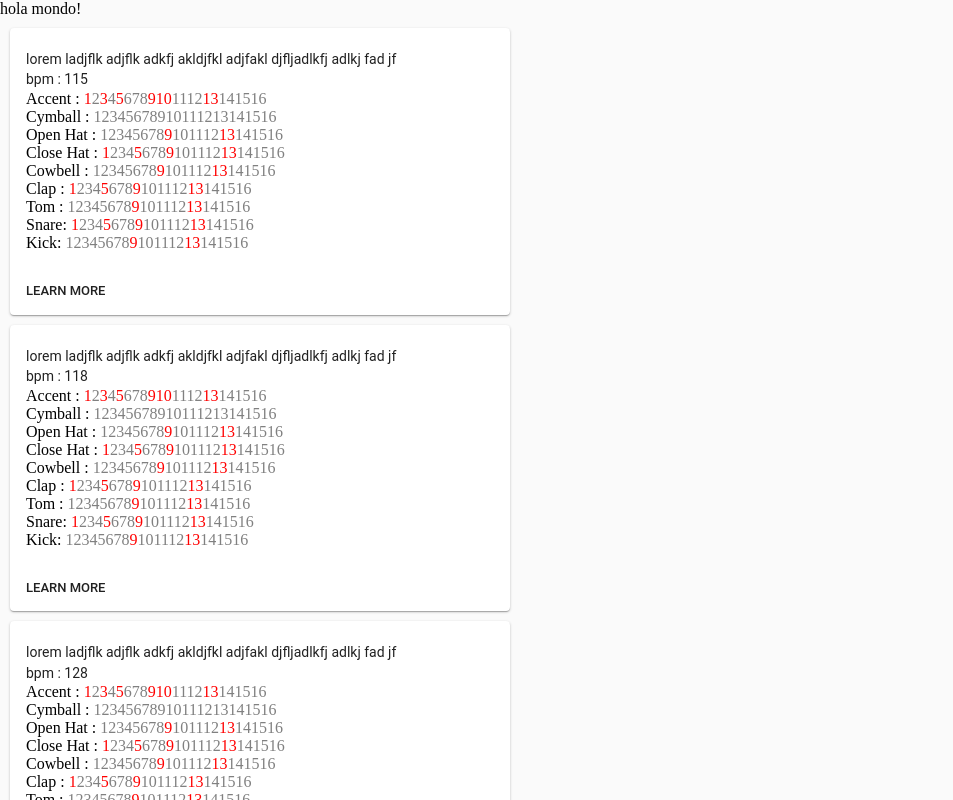
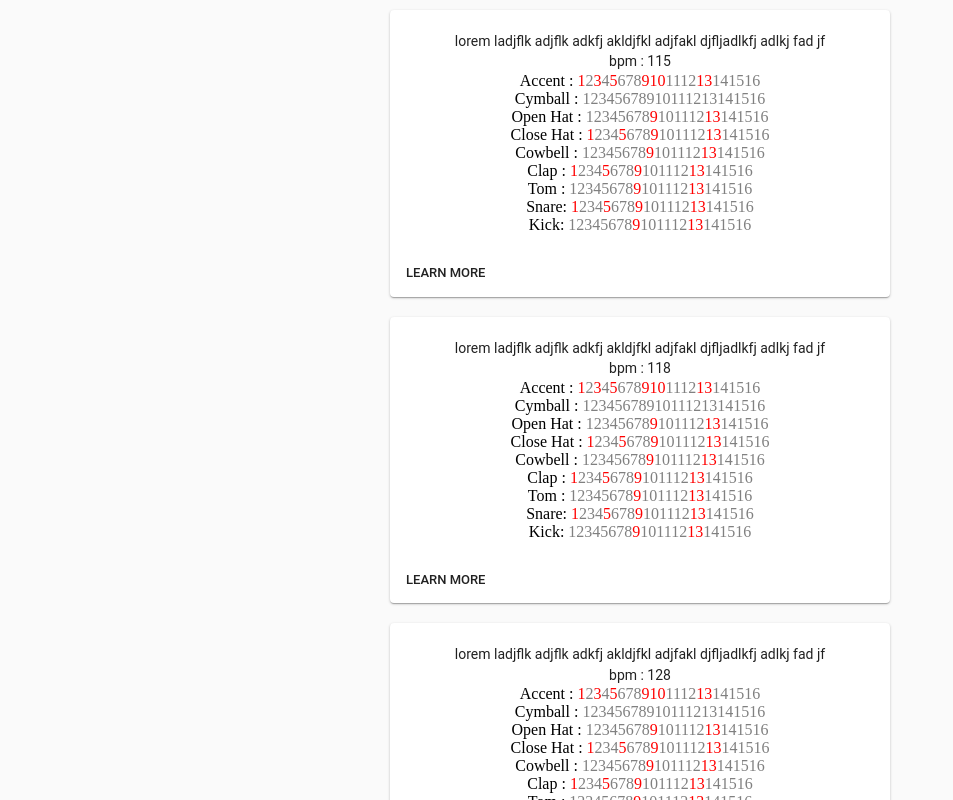
Before and after one commit to inaki/beatbits, a React (Create React App) app: page / in a window 1280 px wide. Shown: the top 800 px of the page, without its empty margins (0-953 px from the left). Built offline with nearby package versions, Linux system fonts and the light colour scheme.

Commit message:
add dialog and style to center the beatlist

```diff
--- a/src/App.js
+++ b/src/App.js
@@ -25,7 +25,6 @@ class App extends Component {
         const { beatlist } = this.state
         return (
             <CssBaseline>
-                <div>hola mondo!</div>
                 <BeatList beatlist={beatlist}/>
             </CssBaseline>
         )
--- a/src/actions/index.js
+++ b/src/actions/index.js
@@ -3,7 +3,7 @@
 export const selectBeat = (song) => {
     // return an action
     return {
-        type: 'SONG_SELECTED',
+        type: 'BEAT_SELECTED',
         payload: song
     }
 }
--- a/src/components/BeatCard/index.js
+++ b/src/components/BeatCard/index.js
@@ -27,7 +27,7 @@ const styles = {
 };
 
 function BeatCard(props) {
-  const { classes, name, bpm, description, rythm } = props;
+  const { classes, name, bpm, description, rythm, handleSelect } = props;
 
   return (
     <Card className={classes.card}>
@@ -44,7 +44,7 @@ function BeatCard(props) {
         <BeatPattern rythm={rythm}/>
       </CardContent>
       <CardActions>
-        <Button size="small">Learn More</Button>
+        <Button size="small" onClick={handleSelect}>Learn More</Button>
       </CardActions>
     </Card>
   );
--- a/src/components/BeatList/index.js
+++ b/src/components/BeatList/index.js
@@ -1,24 +1,72 @@
 import React, { Component } from 'react';
 import { connect } from 'react-redux';
+import { selectBeat } from '../../actions';
 import BeatCard from '../BeatCard';
+import DetailsDialog from '../DetailsDialog';
+import Grid from '@material-ui/core/Grid';
+
+const emails = ['username@gmail.com', 'user02@gmail.com'];
 
 class BeatList extends Component {
+
+    state = {
+        open: false,
+        selectedValue: emails[1],
+      };
+
+      handleClickOpen = () => {
+        this.setState({
+          open: true,
+        });
+      };
+
+      handleClose = value => {
+        this.setState({ selectedValue: value, open: false });
+      };
+
+    renderBeatList = (beats) => {
+        return beats.map( beat => {
+            return (
+                <Grid item
+                    xs={12}
+                    key={beat.id}>
+                    <BeatCard
+                        handleSelect={() => {
+                            this.props.selectBeat(beat);
+                            this.handleClickOpen();
+                        }}
+                        {...beat}/>
+                </Grid>
+                );
+            });
+    }
     render() {
-        const { beats } = this.props;
-        console.log(this.props)
+        const { beats, selectedBeat } = this.props;
         return (
             <div>
-                { beats.map( beat => <BeatCard key={beat.id} {...beat}/>)}
+                { selectedBeat &&
+                    <DetailsDialog
+                    selectedBeat={selectedBeat}
+                    selectedValue={this.state.selectedValue}
+                    open={this.state.open}
+                    onClose={this.handleClose}
+                />
+                }
+                <Grid container direction="column" align="center">
+                        { this.renderBeatList(beats)}
+                </Grid>
             </div>
         );
     }
 }
 
 const mapStateToProps = (state) => {
-
     return {
-        beats: state.beats
+        beats: state.beats,
+        selectedBeat: state.selectedBeat
     };
 }
 
-export default connect(mapStateToProps)(BeatList);
+export default connect(mapStateToProps, {
+    selectBeat
+})(BeatList);
--- /dev/null
+++ b/src/components/DetailsDialog/index.js
@@ -0,0 +1,56 @@
+import React from 'react';
+import PropTypes from 'prop-types';
+import { withStyles } from '@material-ui/core/styles';
+import DialogTitle from '@material-ui/core/DialogTitle';
+import Dialog from '@material-ui/core/Dialog';
+import Typography from '@material-ui/core/Typography';
+import blue from '@material-ui/core/colors/blue';
+import BeatPattern from '../BeatPattern';
+
+const emails = ['username@gmail.com', 'user02@gmail.com'];
+const styles = {
+  avatar: {
+    backgroundColor: blue[100],
+    color: blue[600],
+  },
+};
+
+class DetailsDialog extends React.Component {
+  handleClose = () => {
+    this.props.onClose(this.props.selectedValue);
+  };
+
+  handleListItemClick = value => {
+    this.props.onClose(value);
+  };
+
+  render() {
+    const { classes, onClose, selectedValue, selectedBeat, ...other } = this.props;
+    console.log(selectedBeat)
+    return (
+      <Dialog onClose={this.handleClose} aria-labelledby="simple-dialog-title" {...other}>
+        <DialogTitle id="simple-dialog-title">Set backup account</DialogTitle>
+        <div>
+        <Typography className={classes.title} color="textSecondary" gutterBottom>
+          {selectedBeat.title}
+        </Typography>
+        <Typography component="p">
+          {selectedBeat.description}
+        </Typography>
+        <Typography component="p">
+          bpm : {selectedBeat.bpm}
+        </Typography>
+        <BeatPattern rythm={selectedBeat.rythm}/>
+        </div>
+      </Dialog>
+    );
+  }
+}
+
+DetailsDialog.propTypes = {
+  classes: PropTypes.object.isRequired,
+  onClose: PropTypes.func,
+  selectedValue: PropTypes.string,
+};
+
+export default withStyles(styles)(DetailsDialog);
```
